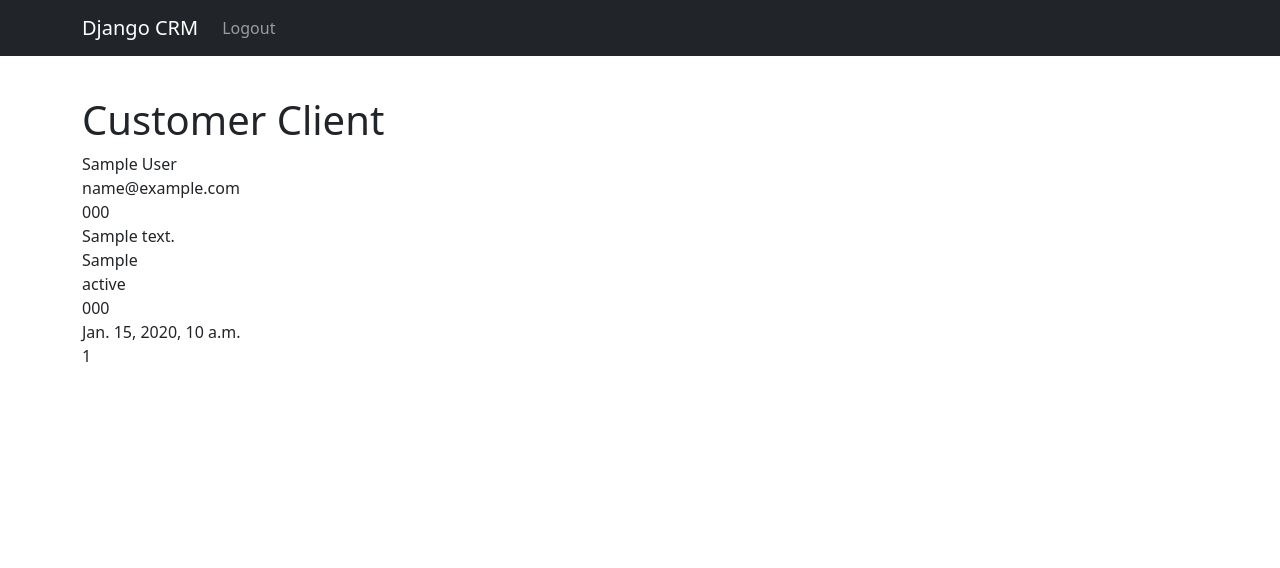
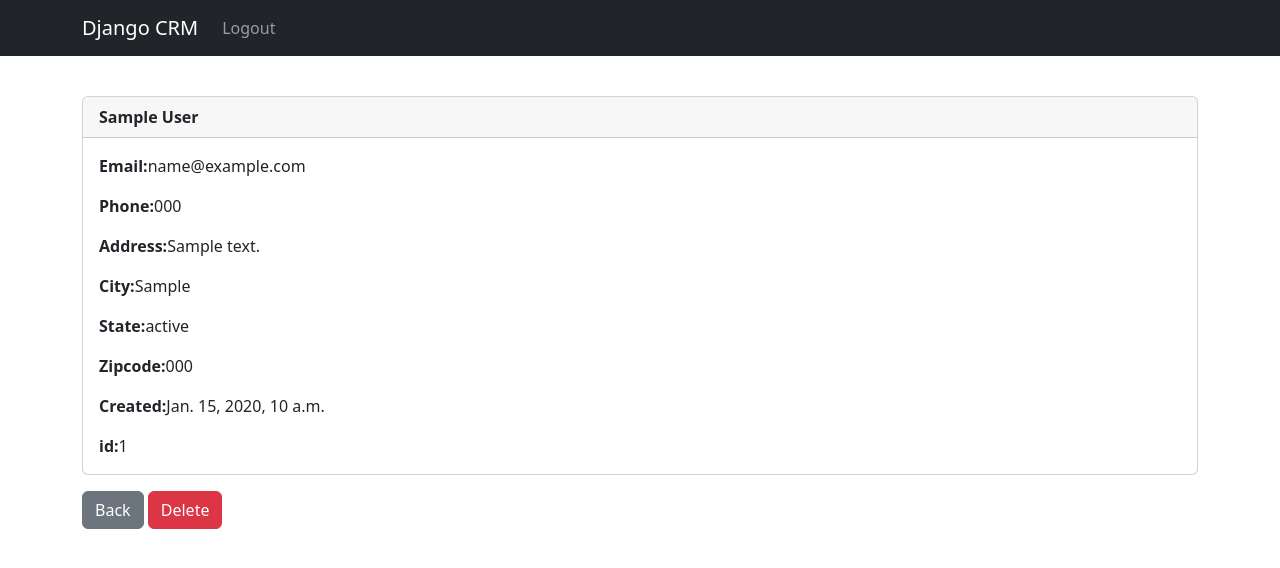
Before and after one commit to jonma0107/Django-CRM, a Django app: page /client/1 in a window 1280 px wide. Shown: the top 568 px of the page. Run offline with Django 4.2, Linux system fonts and the light colour scheme; a user stored in the database is signed in; tables that the repository leaves empty hold one stand-in row (values such as "Sample post").

Commit message:
bootstrap card for each client

```diff
--- a/website/templates/client.html
+++ b/website/templates/client.html
@@ -1,17 +1,41 @@
 {% extends 'base.html' %}
 {% block content %}
+    <div class="pt-5">
+        <div class="card">
+            <div class="card-header">
+                <strong>{{ customer_client.first_name }}
+                {{ customer_client.last_name }}</strong>
+            </div>
+            <div class="card-body">
+                <p class="card-text">
+                    <strong>Email:</strong>{{ customer_client.email }}
+                </p>
+                <p class="card-text">
+                    <strong>Phone:</strong>{{ customer_client.phone }}
+                </p>
+                <p class="card-text">
+                    <strong>Address:</strong>{{ customer_client.address }}
+                </p>
+                <p class="card-text">
+                    <strong>City:</strong>{{ customer_client.city }}
+                </p>
+                <p class="card-text">
+                    <strong>State:</strong>{{ customer_client.state }}
+                </p>
+                <p class="card-text">
+                    <strong>Zipcode:</strong>{{ customer_client.zipcode }}
+                </p>
+                <p class="card-text">
+                    <strong>Created:</strong>{{ customer_client.created_at }}
+                </p>
+                <p class="card-text">
+                    <strong>id:</strong>{{ customer_client.id }}
+                </p>
+            </div>
+        </div>
+    </div>
 
-<h1 class="pt-5">Customer Client</h1>
-
-{{customer_client.first_name}}
-{{customer_client.last_name}}<br/>
-{{customer_client.email}}<br/>
-{{customer_client.phone}}<br/>
-{{customer_client.address}}<br/>
-{{customer_client.city}}<br/>
-{{customer_client.state}}<br/>
-{{customer_client.zipcode}}<br/>
-{{customer_client.created_at}}<br/>
-{{customer_client.id}}<br/>
+    <a href="{% url 'home'%}" class="btn btn-secondary mt-3">Back</a>
+    <a href="{% url 'home'%}" class="btn btn-danger mt-3">Delete</a>
 
 {% endblock content %}
--- a/website/templates/home.html
+++ b/website/templates/home.html
@@ -31,7 +31,9 @@
                             <td>{{ client.state }}</td>
                             <td>{{ client.zipcode }}</td>
                             <td>{{ client.created_at }}</td>
-                            <td><a href="{% url 'client' client.id %}">{{ client.id }}</a></td>
+                            <td>
+                                <a href="{% url 'client' client.id %}">{{ client.id }}</a>
+                            </td>
                         {% endfor %}
                     {% endif %}
                 </tr>
```
